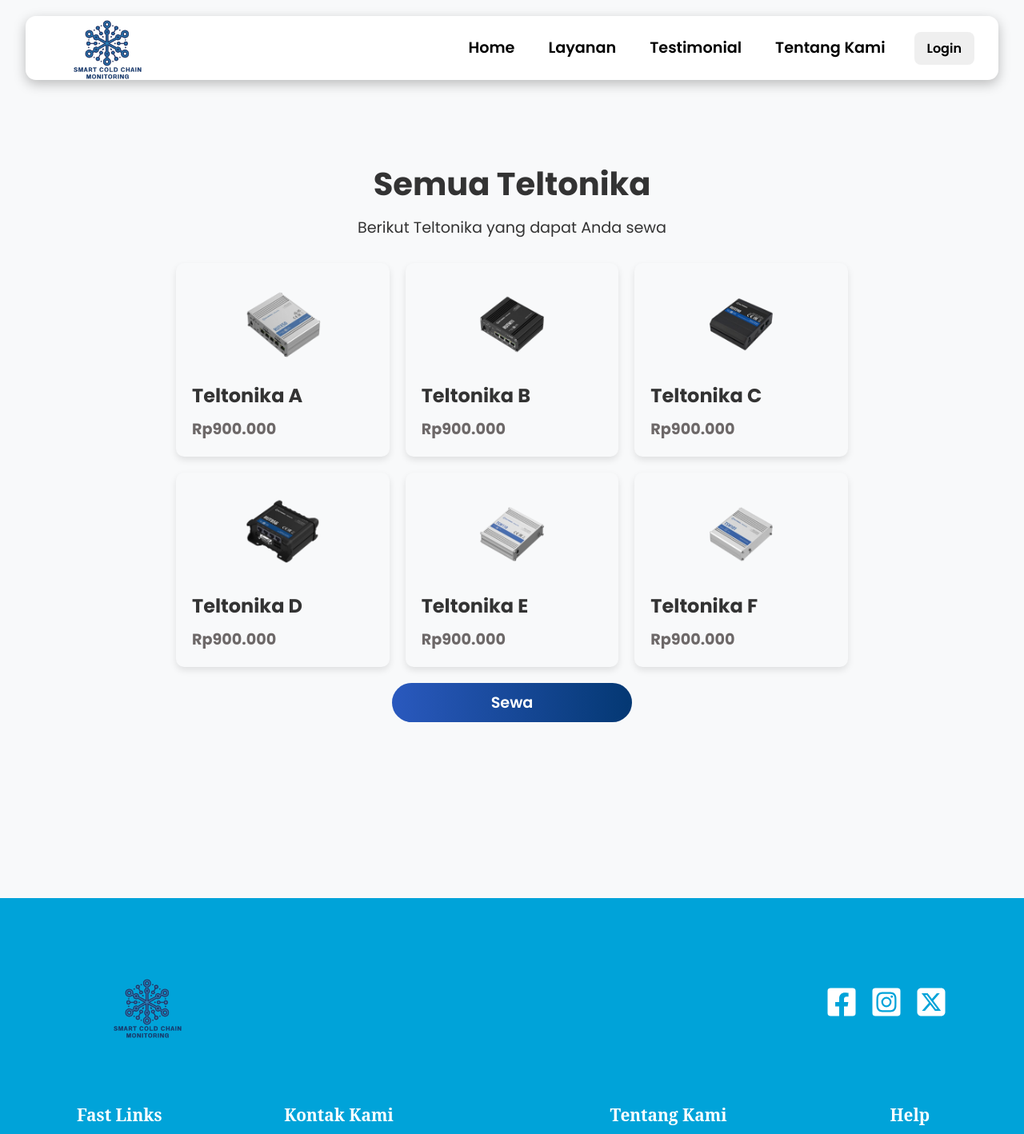
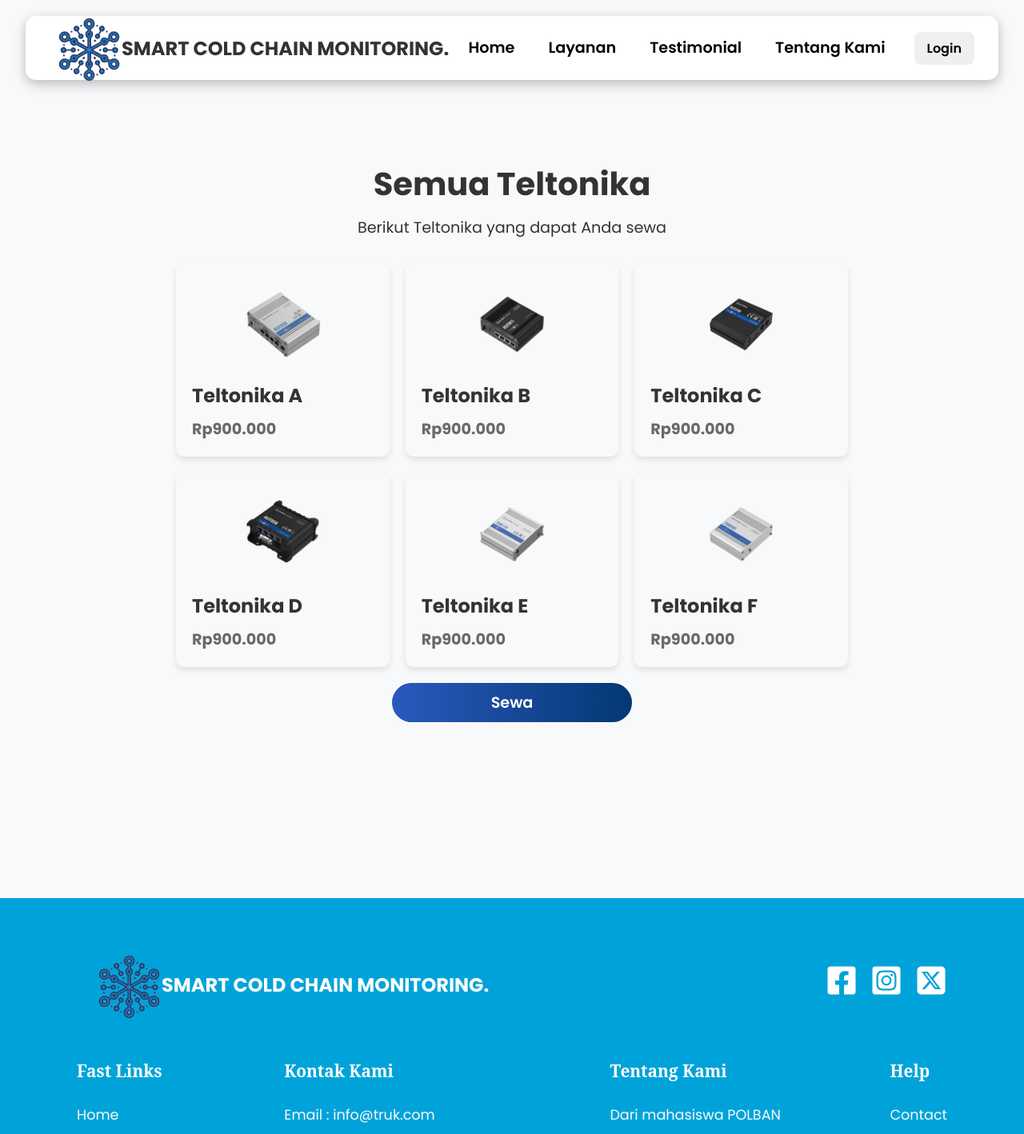
Before and after one commit to nisa0520/module-git, a React (Create React App) app in the folder project-truck-cooling/front-end/: page /teltonika in a window 1280 px wide. Shown: the top 1418 px of the page at 80% size. Built offline with nearby package versions, Linux system fonts and the light colour scheme; a small style sheet from the web is missing.

Commit message:
icon baru

```diff
--- a/project-truck-cooling/front-end/src/app/views/landing_page/Footer.jsx
+++ b/project-truck-cooling/front-end/src/app/views/landing_page/Footer.jsx
@@ -1,7 +1,7 @@
 import './footer.css';
 import { FaTruck, FaFacebookSquare, FaInstagramSquare } from "react-icons/fa";
 import { FaSquareXTwitter } from "react-icons/fa6";
-import img1 from "../landing_page/icon-es.png"
+import img1 from "../landing_page/es-ikon.png"
 
 const Footer = () => {
   return (
@@ -9,9 +9,8 @@
       <div className="top">
         <div>
         <h1 className="footer-logo">
-        <img
-            src={img1}
-            />
+        <img src={img1} />
+        SMART COLD CHAIN MONITORING.
         </h1>
         </div>
         <div>
--- a/project-truck-cooling/front-end/src/app/views/landing_page/Navbar.jsx
+++ b/project-truck-cooling/front-end/src/app/views/landing_page/Navbar.jsx
@@ -4,7 +4,7 @@
 import { FaTruck } from "react-icons/fa";
 import { IoIosCloseCircle } from "react-icons/io";
 import { IoReorderThreeOutline } from "react-icons/io5";
-import img1 from "../landing_page/icon-es.png"
+import img1 from "../landing_page/es-ikon.png"
 
 class Navbar extends Component{
     state = { clicked: false };
@@ -16,9 +16,8 @@
         return(
             <nav className="NavbarItems">
                 <h1 className="navbar-logo">
-                <img
-                        src={img1}
-                    />
+                <img src={img1} />
+                SMART COLD CHAIN MONITORING.
                 </h1>
 
                 <div className="menu-icons" onClick={this.handleClick}>
--- a/project-truck-cooling/front-end/src/app/views/landing_page/footer.css
+++ b/project-truck-cooling/front-end/src/app/views/landing_page/footer.css
@@ -19,9 +19,16 @@
 }
 
 .footer-logo img {
-  width: 145px;
-  height: 145px;
+  width: 90px;
+  height: 90px;
   /* margin-right: 3px;  */
+}
+
+.footer-logo {
+  display: flex;
+  align-items: center;
+  font-size: 1.5rem;
+  cursor: pointer;
 }
 
 .footer-logo:hover{
--- a/project-truck-cooling/front-end/src/app/views/landing_page/navbar.css
+++ b/project-truck-cooling/front-end/src/app/views/landing_page/navbar.css
@@ -18,13 +18,13 @@
 .navbar-logo {
     display: flex;
     align-items: center;
-    font-size: 1rem;
+    font-size: 1.5rem;
     cursor: pointer;
 }
 
 .navbar-logo img {
-    width: 145px;
-    height: 145px;
+    width: 90px;
+    height: 90px;
     /* margin-right: 3px;  */
 }
 
```
Also changed, not shown: project-truck-cooling/front-end/src/app/views/landing_page/es-ikon.png (added).
